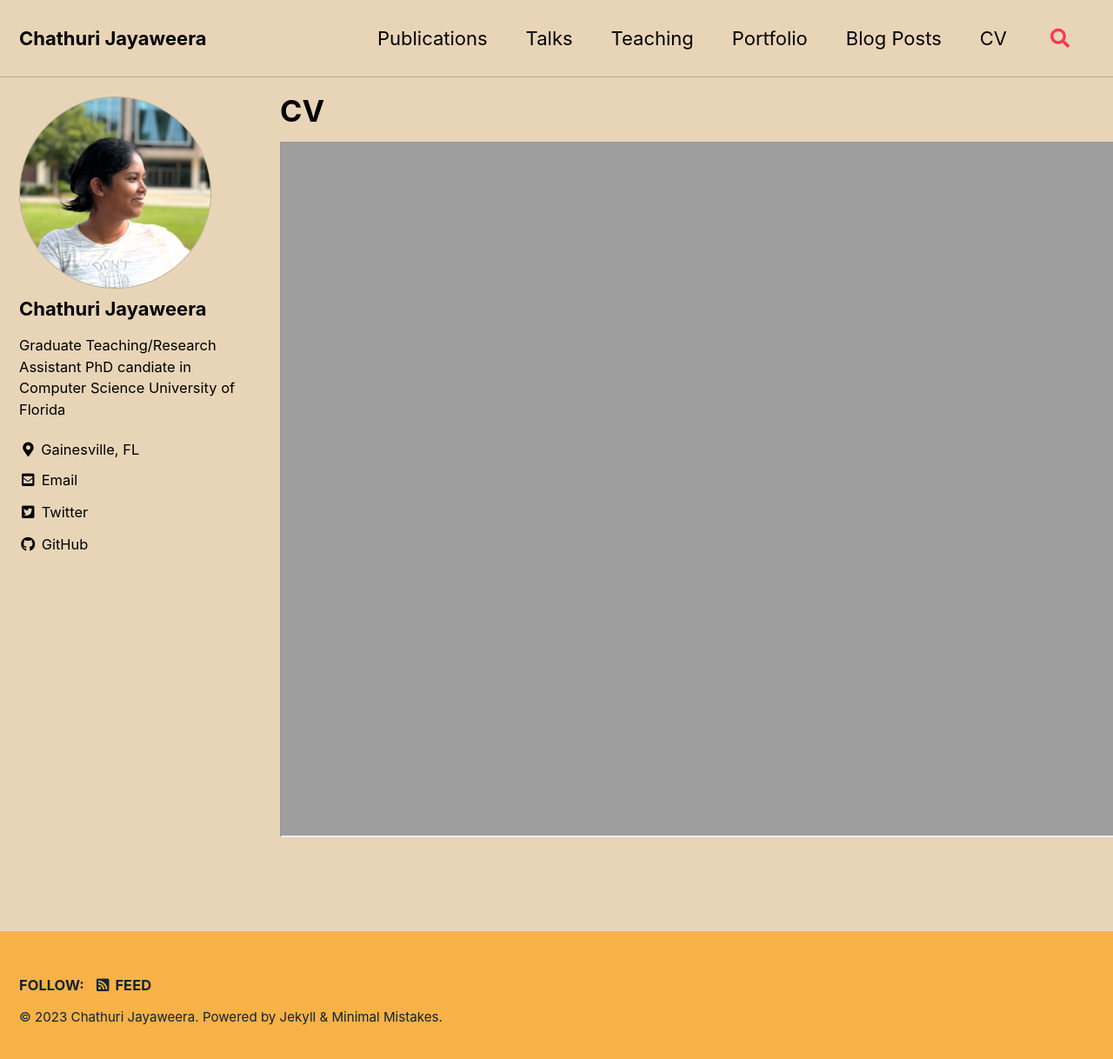
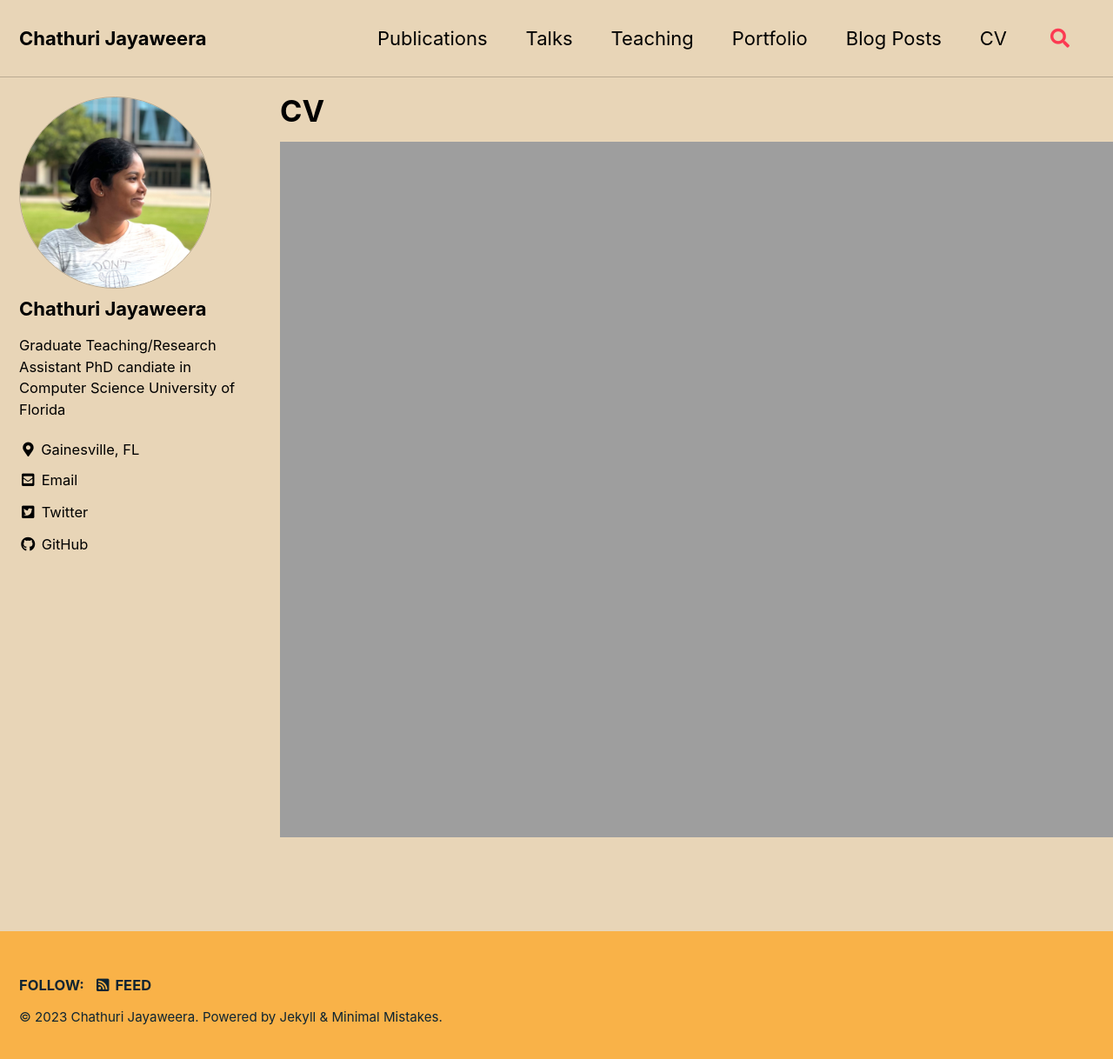
Before and after one commit to chestnutjay/chestnutjay.github.io, a Jekyll site: the page built from _pages/cv.md, in a window 1280 px wide and 1225 px high. Shown: the top 1218 px of the window at 87% size. Built offline with Jekyll 4.4.1, drawn with Linux system fonts in a browser that asks for light colours; cached includes are drawn as plain includes.

Commit message:
removed border from the iframe

```diff
--- a/_pages/cv.md
+++ b/_pages/cv.md
@@ -6,4 +6,4 @@ layout: single
 ---
 
 
- <iframe src="https://chestnutjay.github.io/ChathuriAcademicCV/cv.html" height="800" width="1000" title="Chathuri Jayaweera CV"></iframe>
+ <iframe src="https://chestnutjay.github.io/ChathuriAcademicCV/cv.html" style="height:800px;width:1000px;border:none;" title="Chathuri Jayaweera CV"></iframe>
```
